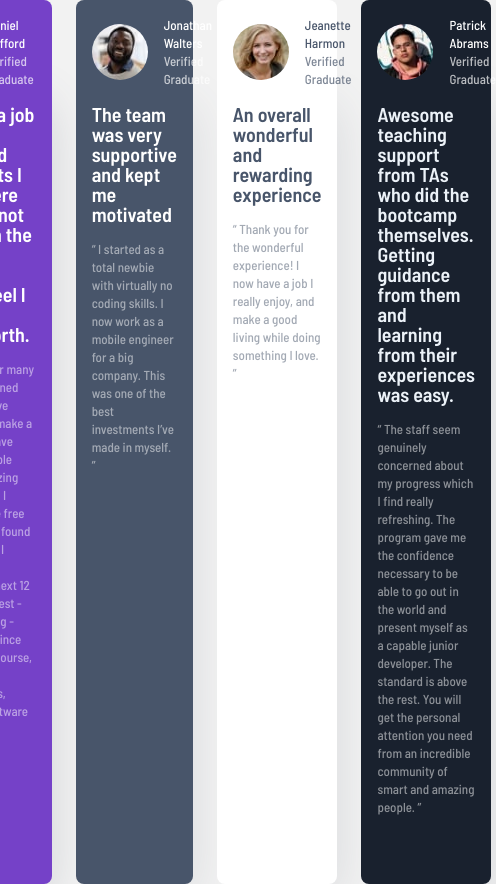
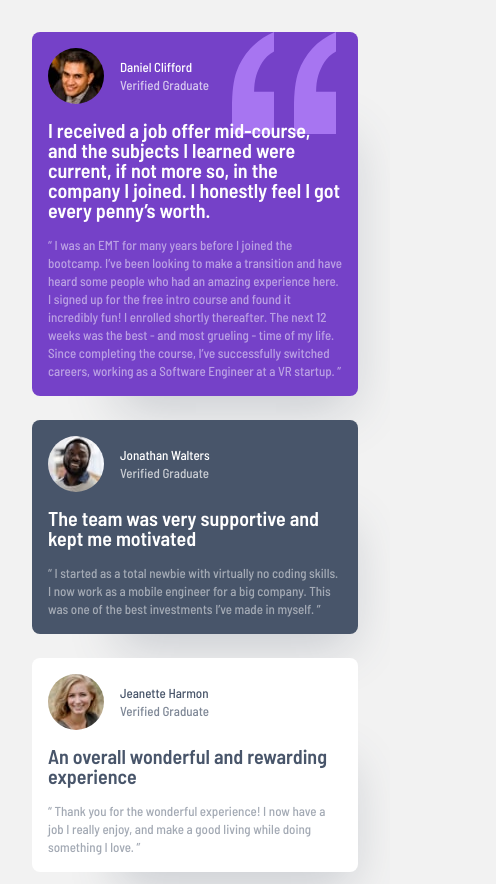
Before and after one commit to brycedigeronimo/testimonials_grid, a plain HTML site: page index.html in a window 390 px wide. Shown: the top 884 px of the page, 496 px wide, since content can reach past the window. Drawn offline with Linux system fonts and the light colour scheme.

Commit message:
updating grid and adding media query

```diff
--- a/index.html
+++ b/index.html
@@ -11,12 +11,12 @@
   <link rel="stylesheet" href="style.css">
 
 </head>
-<body class="d-flex">
+<body>
   <div class="grid-container">
-    <div class="item d-flex flex-col bg-violet clr-light">
-      <div class="profile d-flex">
+    <div class="item flex-col grid-col-span-2 bg-violet clr-light">
+      <div class="profile">
         <img class="profile-image" src="/images/image-daniel.jpg" alt="Daniel-profile-picture">
-        <div class="flex-col d-flex">
+        <div class="flex-col">
           <span class="name">Daniel Clifford</span>
           <span class="title">Verified Graduate</span>
         </div>
@@ -29,10 +29,10 @@
         The next 12 weeks was the best - and most grueling - time of my life. Since completing
         the course, I’ve successfully switched careers, working as a Software Engineer at a VR startup. ”</p>
     </div>
-    <div class="item d-flex flex-col bg-gray clr-light">
-      <div class="profile d-flex">
+    <div class="item flex-col bg-gray clr-light">
+      <div class="profile">
         <img class="profile-image" src="/images/image-jonathan.jpg" alt="Jonathan-profile-picture">
-        <div class="flex-col d-flex">
+        <div class="flex-col">
           <span class="name">Jonathan Walters</span>
           <span class="title">Verified Graduate</span>
         </div>
@@ -41,10 +41,10 @@
       <p class="bio">“ I started as a total newbie with virtually no coding skills. I now work as a mobile engineer
         for a big company. This was one of the best investments I’ve made in myself. ”</p>
     </div>
-    <div class="item d-flex flex-col bg-white clr-dark">
-      <div class="profile d-flex">
+    <div class="item flex-col bg-white clr-dark">
+      <div class="profile">
         <img class="profile-image" src="/images/image-jeanette.jpg" alt="Jeanette-profile-picture">
-        <div class="flex-col d-flex">
+        <div class="flex-col">
           <span class="name">Jeanette Harmon</span>
           <span class="title">Verified Graduate</span>
         </div>
@@ -53,10 +53,10 @@
       <p class="bio">“ Thank you for the wonderful experience! I now have a job I really enjoy, and make a good living
         while doing something I love. ”</p>
     </div>
-    <div class="item d-flex flex-col bg-black-blue clr-light">
-      <div class="profile d-flex">
+    <div class="item flex-col grid-col-span-2 bg-black-blue clr-light">
+      <div class="profile">
         <img class="profile-image" src="/images/image-patrick.jpg" alt="Patrick-profile-picture">
-        <div class="flex-col d-flex">
+        <div class="flex-col">
           <span class="name">Patrick Abrams</span>
           <span class="title">Verified Graduate</span>
         </div>
@@ -68,10 +68,10 @@
         junior developer. The standard is above the rest. You will get the personal attention you need from
         an incredible community of smart and amazing people. ”</p>
     </div>
-    <div class="item d-flex flex-col bg-white clr-dark">
-      <div class="profile d-flex">
+    <div class="item flex-col bg-white flex-col clr-dark">
+      <div class="profile">
         <img class="profile-image" src="/images/image-kira.jpg" alt="Kira-profile-picture">
-        <div class="flex-col d-flex">
+        <div class="flex-col">
           <span class="name">Kira Whittle</span>
           <span class="title">Verified Graduate</span>
         </div>
--- a/style.css
+++ b/style.css
@@ -6,34 +6,20 @@
   --fw-semi-bold: 600;
 
   /*font-size*/
-  --fs-200: 0.7rem;
-  --fs-300: 0.8125rem;
-  --fs-400: 1.25rem;
+  --fs-200: 0.8125rem;
+  --fs-300: 1.25rem;
 
   /* line-height */
   --lh-200: 1.125rem;
   --lh-300: 1.25rem;
 
   /* gap */
-  --gap-100: 0.5rem;
-  --gap-200: 0.75rem;
-  --gap-300: 1rem;
-  --gap-400: 1.5rem;
-  --gap-500: 2rem;
-
-   /* border-radius */
-   --br-100: 8px;
-   --br-500: 50%;
-
-   /* opacity */
-   --opacity-100: 0.5;
-   --opacity-200: 0.7;
+  --gap-100: 1rem;
+  --gap-200: 1.5rem;
 
   /* padding */
   --padding-100: 1rem;
-  --padding-200: 1.5rem;
-  --padding-300: 2rem;
-  --padding-400: 2.5rem;
+  --padding-200: 2rem;
 
   /* bg */
   --bg-body: #F2F2F2;
@@ -65,64 +51,64 @@ svg {
   display: block;
   max-width: 100%;
 }
-/* util */
 
-.d-flex {
-  display: flex;
-}
+/* utils */
 
 .flex-col {
-  flex-direction: column;
+  display: flex;
+  flex-direction: column;;
 }
 
 body {
   font-family: var(--font-family-default);
   background: var(--bg-body);
-  font-size: var(--fs-300);
+  font-size: var(--fs-200);
   font-weight: var(--fw-regular);
   line-height: var(--lh-200);
+  padding: var(--padding-200);
   min-height: 100vh;
+  display: flex;
+  align-items: center;
   justify-content: center;
-  align-items: center;
 }
 
 .grid-container {
   display: grid;
-  gap: var(--gap-400);
-  grid-template-rows: repeat(2, 1fr);
-  grid-template-columns: repeat(4, 1fr);
+  gap: var(--gap-200);
+  grid-template-columns: 100%;
 }
 
 .profile {
+  display: flex;
   align-items: center;
-  gap: var(--gap-300);
+  gap: var(--gap-100);
 }
 
 .profile-image {
-  border-radius: var(--br-500);
+  border-radius: 50%;
 }
 
 .item {
   padding: var(--padding-100);
-  gap: var(--gap-300);
-  border-radius: var(--br-100);
+  gap: var(--gap-100);
+  border-radius: 8px;
   box-shadow: 40px 60px 50px -47px rgba(72, 85, 106, 0.247378);
 }
 
 /* review */
 
 .review {
-  font-size: var(--fs-400);
+  font-size: var(--fs-300);
   line-height: var(--lh-300);
   font-weight: var(--fw-semi-bold);
 }
 
 .bio {
-  opacity: var(--opacity-100);;
+  opacity: 0.5;
 }
 
 .title {
-  opacity: var(--opacity-200);
+  opacity: 0.7;
 }
 
 /* backgrounds */
@@ -156,3 +142,24 @@ body {
 .clr-gray-blue {
   color: var(--clr-gray-blue);
 }
+
+.item:first-child {
+  background-image: url("./images/bg-pattern-quotation.svg");
+  background-repeat: no-repeat;
+  background-position: top right 10%;
+}
+
+@media (min-width: 768px) {
+  .grid-container {
+    grid-template-columns: repeat(4, 1fr);
+  }
+
+  .grid-col-span-2 {
+    grid-column: span 2;
+  }
+
+  .item:last-child {
+    grid-column-start: 4;
+    grid-row: 1 / span 2;
+  }
+}
```
